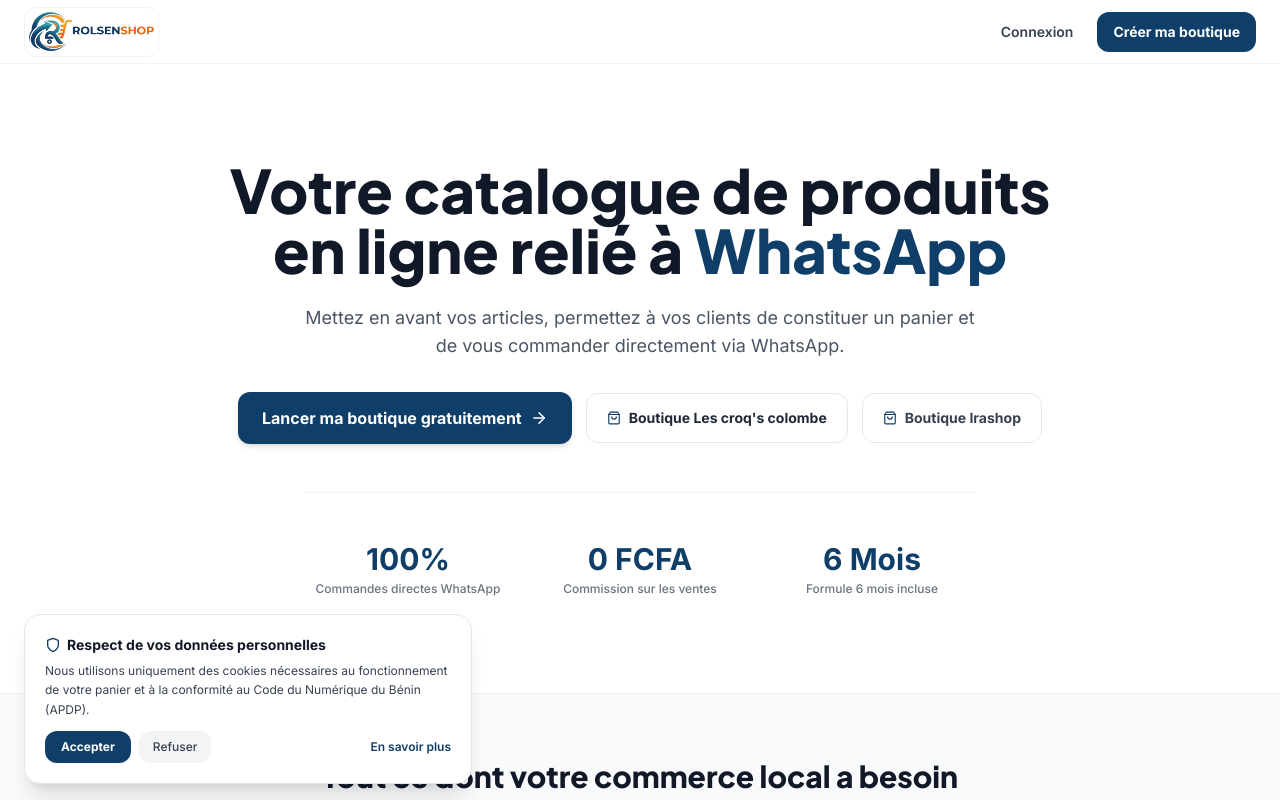
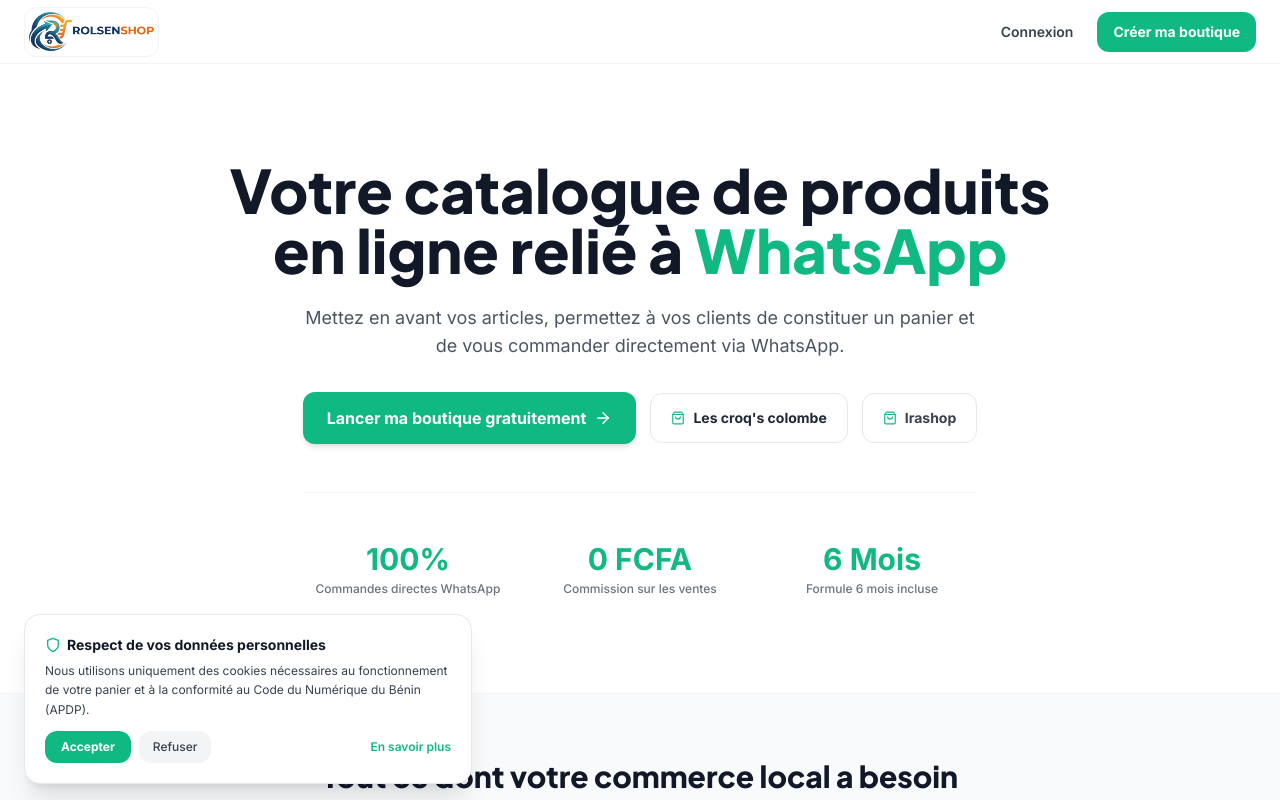
Before and after one commit to senanroland5-collab/Rolsenshop, a Next.js app: page / in a window 1280 px wide. Shown: the top 800 px of the page. Built offline with nearby package versions, Linux system fonts and the light colour scheme.

Commit message:
feat: update store names without 'Boutique' prefix and set brand theme to logo green
Co-authored-by: senanroland5-collab <251367137+senanroland5-collab@users.noreply.github.com>

```diff
--- a/app/[slug]/page.tsx
+++ b/app/[slug]/page.tsx
@@ -1,6 +1,6 @@
 'use client';
 
-import { useState } from 'react';
+import { useState, useEffect } from 'react';
 import { useParams } from 'next/navigation';
 import Link from 'next/link';
 import { FiMessageCircle, FiShoppingBag, FiInfo, FiCheck } from 'react-icons/fi';
@@ -11,7 +11,6 @@ import CartDrawer from '@/app/components/CartDrawer';
 import CheckoutModal from '@/app/components/CheckoutModal';
 import PoweredByBadge from '@/app/components/PoweredByBadge';
 import { trackStoreView } from '@/app/lib/analytics';
-import { useEffect } from 'react';
 
 export default function ShopPage() {
   const params = useParams();
@@ -126,7 +125,7 @@ export default function ShopPage() {
                 )}
                 <div>
                   <h1 className="text-xl font-extrabold text-gray-900 leading-tight">
-                    Boutique {vendor.storeName}
+                    {vendor.storeName}
                   </h1>
                   <p className="text-xs text-gray-500 line-clamp-1 max-w-md">
                     {vendor.description}
@@ -206,7 +205,7 @@ export default function ShopPage() {
               </div>
               <div>
                 <h3 className="font-heading text-xl sm:text-2xl font-black text-gray-900 tracking-tight flex items-center gap-2">
-                  <span>Catalogue Officiel de la Boutique {vendor.storeName}</span>
+                  <span>Catalogue Officiel de {vendor.storeName}</span>
                 </h3>
                 <p className="text-xs text-gray-500 font-medium mt-0.5">
                   Parcourez nos articles et commandez directement sur WhatsApp
--- a/app/[slug]/product/[id]/page.tsx
+++ b/app/[slug]/product/[id]/page.tsx
@@ -115,7 +115,7 @@ export default function ProductDetailPage() {
             <div className="flex flex-col justify-between">
               <div>
                 <div className="inline-block bg-brand-light text-brand text-xs font-extrabold px-3 py-1 rounded-full mb-3 uppercase tracking-wider">
-                  Boutique {vendor.storeName}
+                  {vendor.storeName}
                 </div>
 
                 <h1 className="font-heading text-2xl sm:text-3xl font-extrabold text-gray-900 mb-3 tracking-tight">
--- a/app/page.tsx
+++ b/app/page.tsx
@@ -55,14 +55,14 @@ export default function HomePage() {
                 href="/les-croqs-colombe"
                 className="w-full sm:w-auto border border-gray-200 text-gray-800 font-bold text-sm px-5 py-3.5 rounded-xl hover:bg-gray-50 transition flex items-center justify-center gap-2"
               >
-                <FiShoppingBag className="text-brand" /> Boutique Les croq&apos;s colombe
+                <FiShoppingBag className="text-brand" /> Les croq&apos;s colombe
               </Link>
 
               <Link
                 href="/irashop"
                 className="w-full sm:w-auto border border-gray-200 text-gray-700 font-bold text-sm px-5 py-3.5 rounded-xl hover:bg-gray-50 transition flex items-center justify-center gap-2"
               >
-                <FiShoppingBag className="text-brand" /> Boutique Irashop
+                <FiShoppingBag className="text-brand" /> Irashop
               </Link>
             </div>
 
--- a/tailwind.config.ts
+++ b/tailwind.config.ts
@@ -14,13 +14,13 @@ const config: Config = {
       },
       colors: {
         brand: {
-          DEFAULT: '#0F3E68',  // Deep Navy Blue from RolsenShop logo
-          dark: '#0A2A47',     // Dark Navy Blue
-          navy: '#0F3E68',     // Deep Navy Blue alias
-          cyan: '#176D86',     // Cyan/Teal accent from logo loop
-          light: '#EBF3FA',    // Soft Navy Blue tint
+          DEFAULT: '#10B981',  // Logo Vibrant Emerald Green
+          dark: '#059669',     // Dark Emerald Green
+          navy: '#065F46',     // Forest Emerald Green
+          cyan: '#0D9488',     // Teal Emerald Accent from logo loop
+          light: '#ECFDF5',    // Soft Green tint
           bg: '#F8FAFC',       // Clean light neutral background
-          cta: '#EE7019',      // Vibrant Orange from RolsenShop text/cart
+          cta: '#EE7019',      // Vibrant Orange accent from text/cart
           'cta-hover': '#D85F0E', // Darker Orange hover
         },
         whatsapp: {
```
